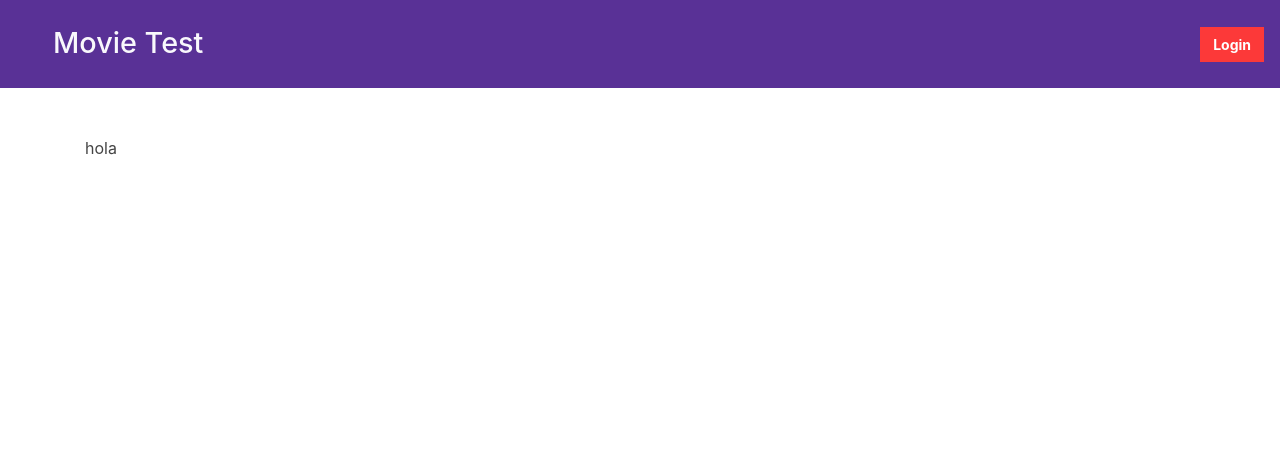
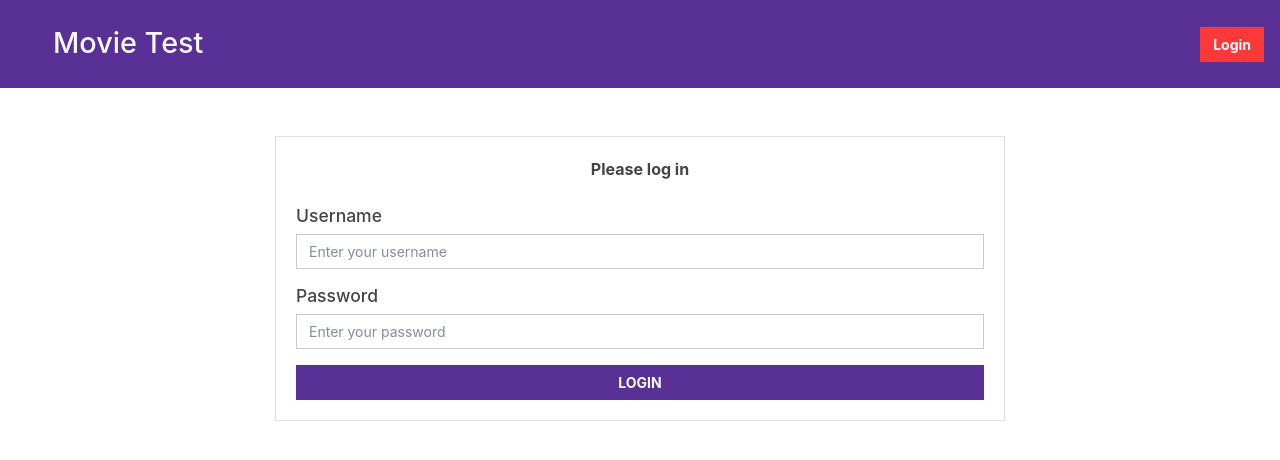
Before and after one commit to ManuelMaciel/movieSPA-test, a React (Create React App) app: page /login in a window 1280 px wide. Shown: the top 460 px of the page. Built offline with nearby package versions, Linux system fonts and the light colour scheme.

Commit message:
feat: the error component was created to display error messages, also the interface of the login page was finalized with its functionalities

```diff
--- /dev/null
+++ b/src/components/Error.js
@@ -0,0 +1,22 @@
+import React from 'react';
+import styled from '@emotion/styled';
+
+//styled components
+const ErrorMessage = styled.p`
+  background-color: #b7322c;
+  padding: 1rem;
+  color: #fff;
+  font-size: 20px;
+  text-transform: uppercase;
+  font-weight: bold;
+  text-align: center;
+  font-family: 'Bebas Neue', cursive;
+`;
+
+const Error = ({message}) => {
+  return (
+    <ErrorMessage>{message}</ErrorMessage>
+  );
+}
+
+export default Error;
--- a/src/components/Login.js
+++ b/src/components/Login.js
@@ -1,11 +1,92 @@
-import React from 'react'
+import React, { useState } from 'react'
+import Error from './Error'
+import AxiosClient from './AxiosClient';
 
 const Login = () => {
+
+  const [username, setUsername] = useState("");
+  const [password, setPassword] = useState("");
+
+  const [ error, setError ] = useState(false)
+  const [ errorMsg, setErrorMsg ] = useState("")
+
+  const login = async () => {
+    try {
+      const verify = await AxiosClient.post('/api/token/', {username, password})
+      console.log(verify)
+    } catch (error) {
+      console.log(error.response.status)
+      setErrorMsg(error.response.data.detail)
+      setError(true);
+    }
+  }
+
+  const handleSubmit = (e) => {
+    e.preventDefault();
+
+    // validate form
+    if (username.trim() === "" || password.trim() === "") {
+      setErrorMsg('You must enter your username and password')
+      setError(true);
+      return;
+    }
+    setError(false)
+    login();
+  }
+
   return (
-    <div>
-      hola
+    <div className="row justify-content-center">
+      <div className="col-md-8">
+        <div className="card">
+          <div className="card-body">
+            <div className="text-center mb-4 font-weight-bold">
+            Please log in
+            </div>
+            <form
+              onSubmit={handleSubmit}
+            >
+              <div className="form-group">
+                <h5>Username</h5>
+                <input
+                  type="text"
+                  id='username'
+                  className="form-control"
+                  placeholder="Enter your username"
+                  name="username"
+                  value={username}
+                  onChange={(e) => setUsername(e.target.value)}
+                  required
+                />
+              </div>
+              <div className="form-group">
+                <h5>Password</h5>
+                <input
+                  type="password"
+                  id='password'
+                  className="form-control"
+                  placeholder="Enter your password"
+                  name="password"
+                  value={password}
+                  onChange={(e) => setPassword(e.target.value)}
+                  required
+                />
+              </div>
+              <button
+                type="submit"
+                className="btn btn-primary font-weight-bold text-uppercase d-block w-100"
+              >
+                Login
+              </button>
+            </form>
+          </div>
+        </div>
+        {error
+          ? <Error message={errorMsg} />
+          : null
+        }
+      </div>
     </div>
-  )
+  );
 }
 
 export default Login
```
